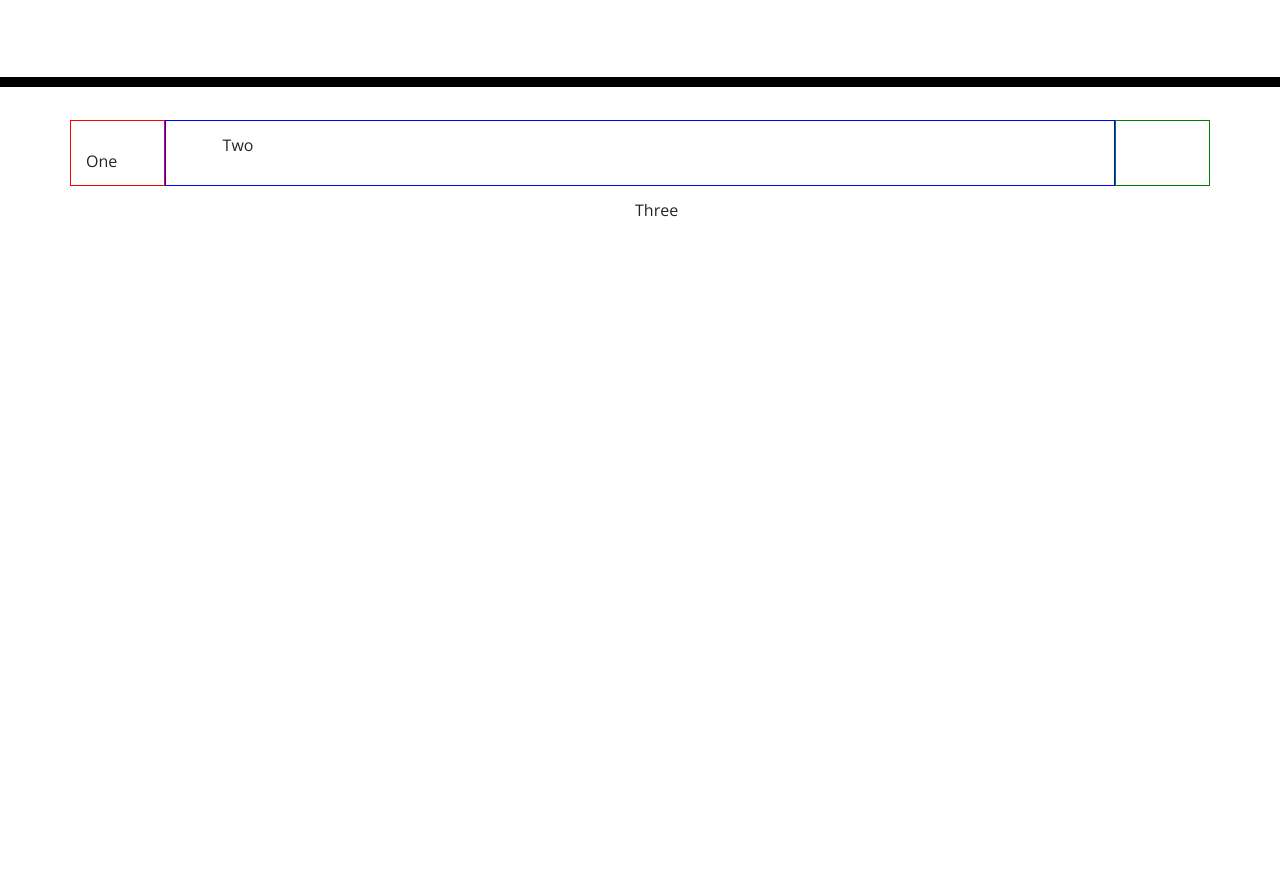
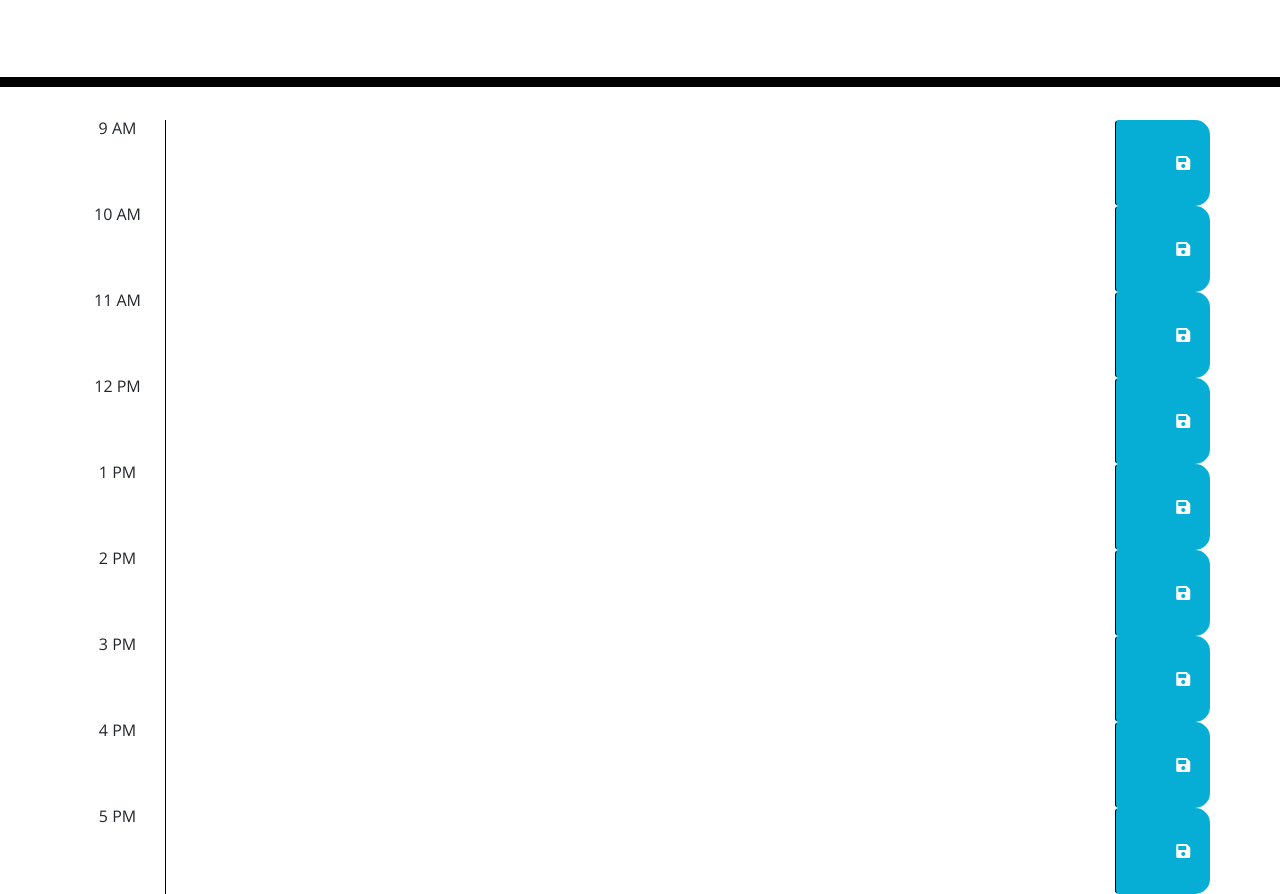
Before and after one commit to aubree-alexander/work-day-scheduler, a plain HTML site: page index.html in a window 1280 px wide. Shown: the part 181-1075 px from the top of the page. Before the commit the page ends 800 px from the top, so only its background shows below. Drawn offline with nearby package versions, Linux system fonts and the light colour scheme.

Commit message:
add classes to html to attach css styles

```diff
--- a/assets/script.js
+++ /dev/null
@@ -1,3 +0,0 @@
-function test() {
-    alert("test")
-}
--- a/index.html
+++ b/index.html
@@ -29,7 +29,56 @@
       <p id="currentDay" class="lead"></p>
     </header>
     <div class="container">
-      <div class="row justify-content-md-center calendar-hours">
+      <div id="hour9" class="row time-block">
+        <div class="col-md-1" hour>9 AM</div>
+        <textarea class="col-md-10 description"></textarea>
+        <button class="btn saveBtn col-md-1">
+          <i class="fas fa-save"></i>
+        </button>
+        <div class="col-md-1" hour>10 AM</div>
+        <textarea class="col-md-10 description"></textarea>
+        <button class="btn saveBtn col-md-1">
+          <i class="fas fa-save"></i>
+        </button>
+        <div class="col-md-1" hour>11 AM</div>
+        <textarea class="col-md-10 description"></textarea>
+        <button class="btn saveBtn col-md-1">
+          <i class="fas fa-save"></i>
+        </button>
+        <div class="col-md-1" hour>12 PM</div>
+        <textarea class="col-md-10 description"></textarea>
+        <button class="btn saveBtn col-md-1">
+          <i class="fas fa-save"></i>
+        </button>
+        <div class="col-md-1" hour>1 PM</div>
+        <textarea class="col-md-10 description"></textarea>
+        <button class="btn saveBtn col-md-1">
+          <i class="fas fa-save"></i>
+        </button>
+        <div class="col-md-1" hour>2 PM</div>
+        <textarea class="col-md-10 description"></textarea>
+        <button class="btn saveBtn col-md-1">
+          <i class="fas fa-save"></i>
+        </button>
+        <div class="col-md-1" hour>3 PM</div>
+        <textarea class="col-md-10 description"></textarea>
+        <button class="btn saveBtn col-md-1">
+          <i class="fas fa-save"></i>
+        </button>
+        <div class="col-md-1" hour>4 PM</div>
+        <textarea class="col-md-10 description"></textarea>
+        <button class="btn saveBtn col-md-1">
+          <i class="fas fa-save"></i>
+        </button>
+        <div class="col-md-1" hour>5 PM</div>
+        <textarea class="col-md-10 description"></textarea>
+        <button class="btn saveBtn col-md-1">
+          <i class="fas fa-save"></i>
+        </button>
+      </div>
+      <!-- <div class="row"
+        <section class="hour col-md-2"></section> -->
+      <!-- <div class="row justify-content-md-center calendar-hours">
         <div class="col-1" style="border:1px solid red;">
           One
         </div>
@@ -38,13 +87,13 @@
         </div>
         <div class="col-1" style="border:1px solid green;"></div>
         Three
-      </div>
+      </div> -->
 
     </div>
 
     <script src="https://code.jquery.com/jquery-3.4.1.min.js"></script>
     <script src="https://cdnjs.cloudflare.com/ajax/libs/moment.js/2.24.0/moment.min.js"></script>
-    <!-- <script src="./assets/script.js"></script>  -->
+    <script src="./assets/script.js"></script>
 
 
     <!--JS goes here-->
```
Also changed, not shown: 1 other file.
